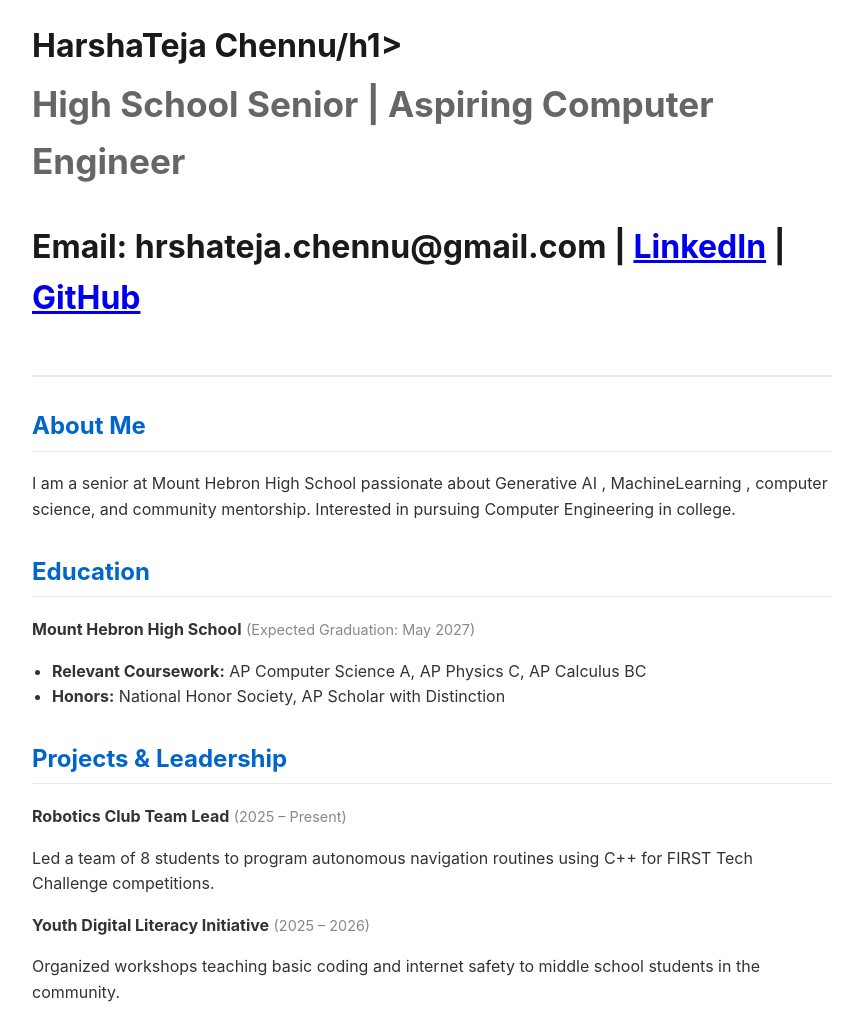
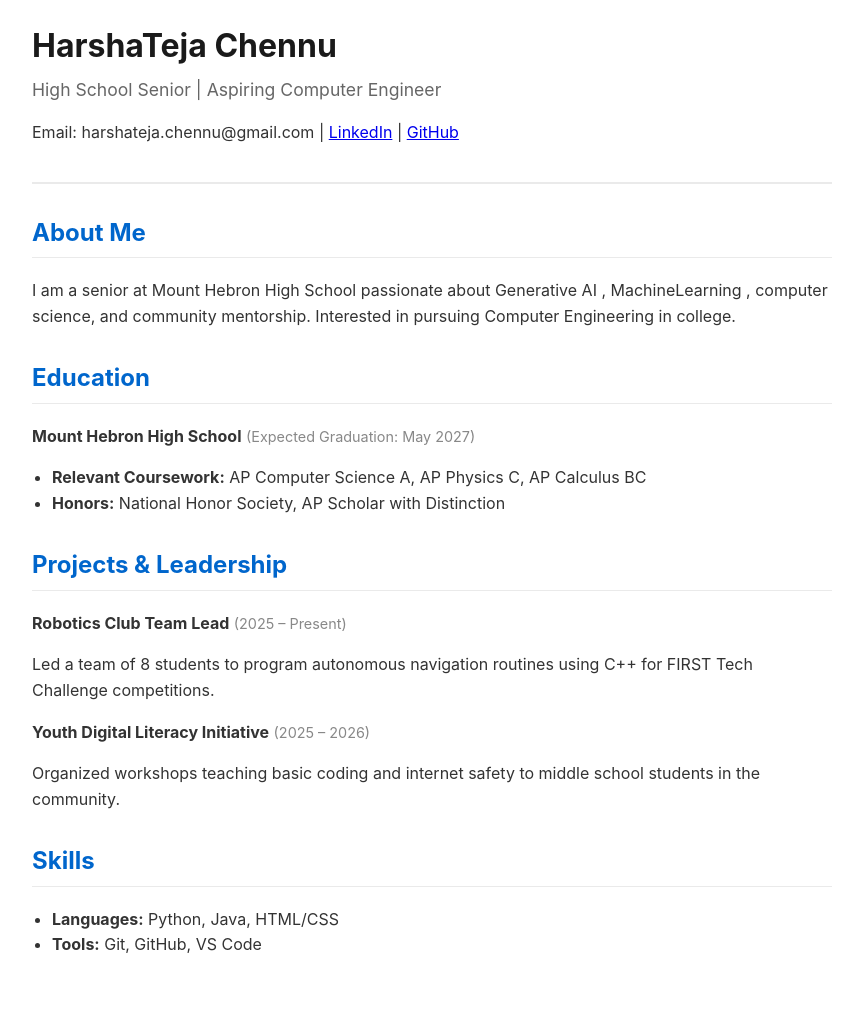
Before and after one commit to infranet-ai/schennu.github.io, a plain HTML site: page index.html in a window 1280 px wide. Shown: the top 1009 px of the page, without its empty margins (208-1071 px from the left). Drawn offline with Linux system fonts and the light colour scheme.

Commit message:
Fix header name and update email address

```diff
--- a/index.html
+++ b/index.html
@@ -20,9 +20,9 @@
 <body>
 
     <header>
-        <h1>HarshaTeja Chennu/h1>
+        <h1>HarshaTeja Chennu </h1>
         <div class="tagline">High School Senior | Aspiring Computer Engineer</div>
-        <p>Email: hrshateja.chennu@gmail.com | <a href="https://linkedin.com">LinkedIn</a> | <a href="https://github.com">GitHub</a></p>
+        <p>Email: harshateja.chennu@gmail.com | <a href="https://linkedin.com">LinkedIn</a> | <a href="https://github.com">GitHub</a></p>
     </header>
 
     <div class="section">
```
